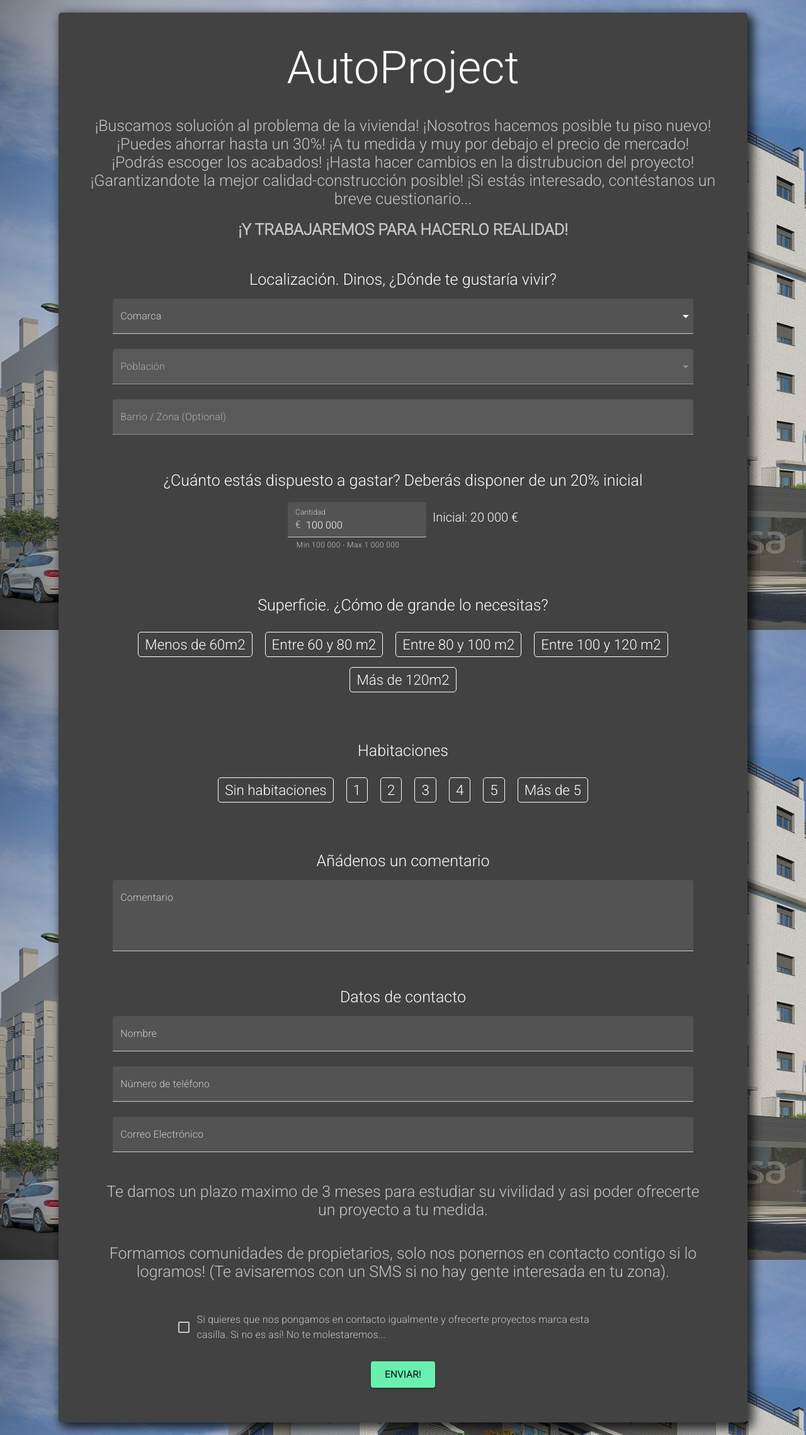
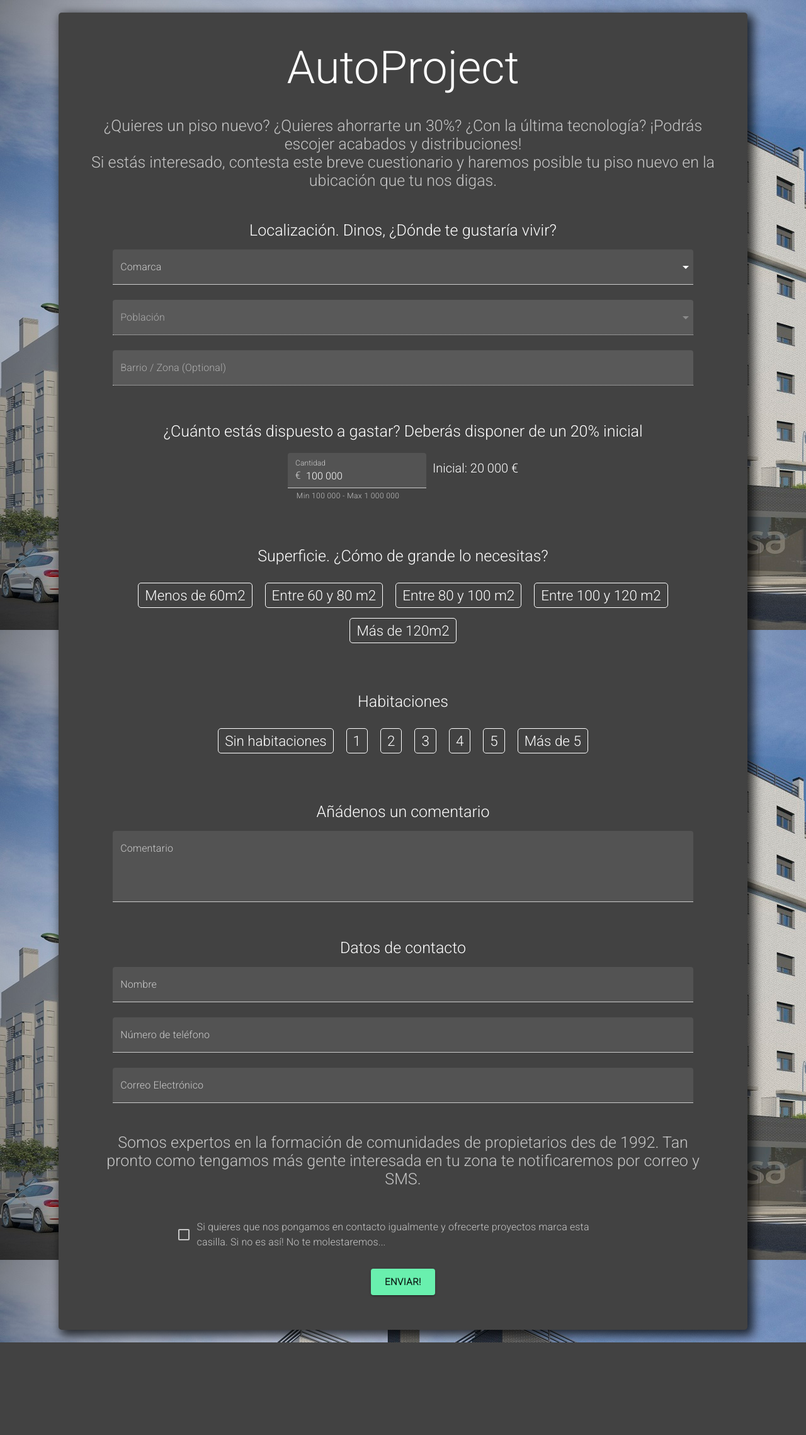
Before and after one commit to Xavierperals/autoproject, a React (Create React App) app: page / in a window 1280 px wide. Shown: the whole page at 63% size. After the commit the page ends 2131 px from the top, so only its background shows below. Built offline with nearby package versions, Linux system fonts and the light colour scheme; no server answers.

Commit message:
new texts

```diff
--- a/src/components/description/Description.tsx
+++ b/src/components/description/Description.tsx
@@ -7,13 +7,12 @@ interface Props {
 export const Description = (props: Props) => (
   <div className="description">
     <p className="description-text">
-      ¡Buscamos solución al problema de la vivienda! ¡Nosotros hacemos posible tu piso nuevo! ¡Puedes ahorrar hasta un 30%!
-      ¡A tu medida y muy por debajo el precio de mercado! ¡Podrás escoger los acabados! ¡Hasta hacer cambios en la
-      distrubucion del proyecto! ¡Garantizandote la mejor calidad-construcción posible! ¡Si estás interesado,
-      contéstanos un breve cuestionario...
+      ¿Quieres un piso nuevo? ¿Quieres ahorrarte un 30%? ¿Con la última tecnología?
+      ¡Podrás escojer acabados y distribuciones!
+      <br/>
+      Si estás interesado, contesta este breve cuestionario y haremos posible tu piso nuevo en la ubicación que tu nos
+      digas.
     </p>
-    <p className="slogan">
-      ¡Y TRABAJAREMOS PARA HACERLO REALIDAD!
-    </p>
+    {/*<p className="slogan"></p>*/}
   </div>
 );
--- a/src/components/final-explanation/FinalExplanation.tsx
+++ b/src/components/final-explanation/FinalExplanation.tsx
@@ -14,14 +14,8 @@ export class FinalExplanation extends React.PureComponent<Props> {
     return (
       <div className="final-explanation">
         <p>
-          Te damos un plazo maximo de 3 meses para estudiar su vivilidad y asi poder ofrecerte un proyecto a tu medida.
+          Somos expertos en la formación de comunidades de propietarios des de 1992. Tan pronto como tengamos más gente interesada en tu zona te notificaremos por correo y SMS.
         </p>
-
-        <p>
-          Formamos comunidades de propietarios, solo nos ponernos en contacto contigo si lo logramos!
-          (Te avisaremos con un SMS si no hay gente interesada en tu zona).
-        </p>
-
         <div className="checkbox-wrapper">
           <FormControlLabel
             value="end"
```
Also changed, not shown: 1 other file (tests, documents, lock files or other folders).
